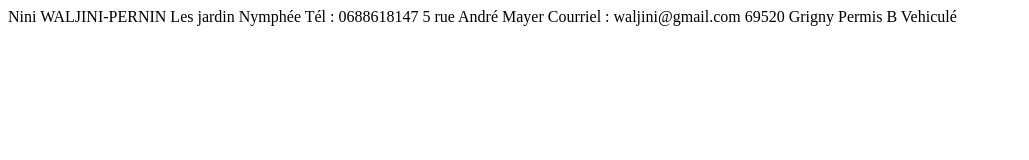
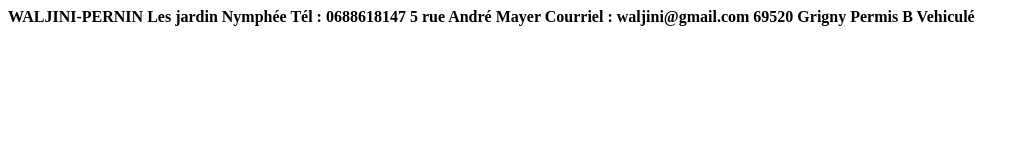
Before and after one commit to waljini/cv, a plain HTML site: page index.html in a window 1280 px wide. Shown: the whole page, without its empty margins (0-1029 px from the left). Drawn offline with Linux system fonts and the light colour scheme.

Commit message:
WALJINI-PERNIN
    Les jardin Nymphée                                                       Tél : 0688618147
    5 rue André Mayer                                                        Courriel : waljini@gmail.com
    69520 Grigny

    Permis B
    Vehiculé

```diff
--- a/index.html
+++ b/index.html
@@ -7,12 +7,17 @@
 </head>
 <body>
     <header>
-    Nini WALJINI-PERNIN
+    <strong>
+    WALJINI-PERNIN
+
     Les jardin Nymphée                                                       Tél : 0688618147
     5 rue André Mayer                                                        Courriel : waljini@gmail.com
     69520 Grigny
+
     Permis B
     Vehiculé
+    </strong>
+
     </header>
 
 <section>
```
